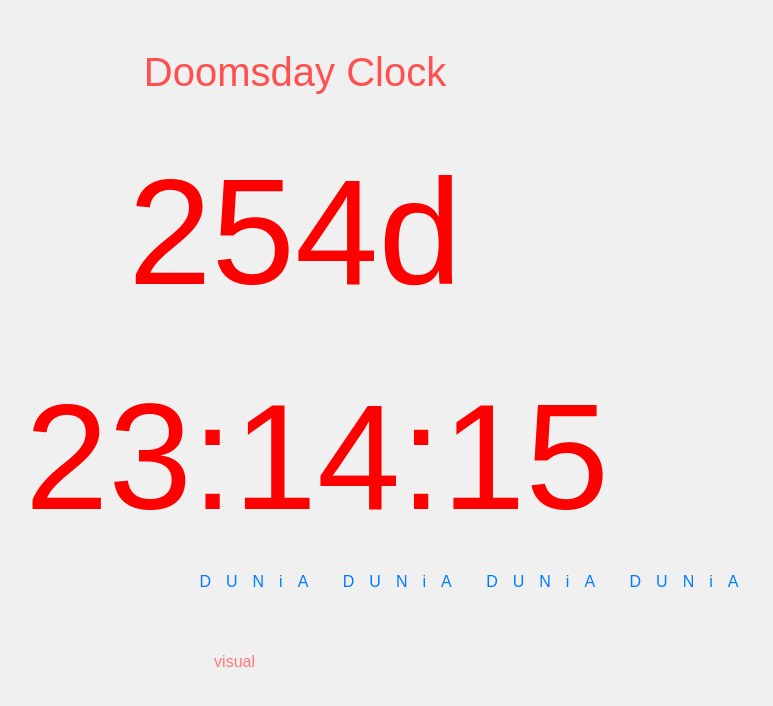
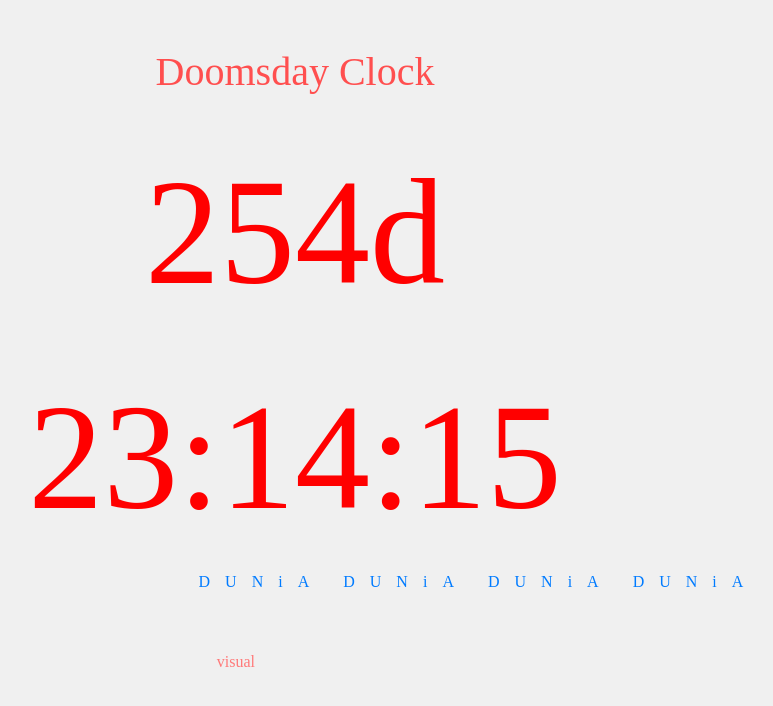
Before and after one commit to sawaivana/DUNiA, a plain HTML site: page therealdeal.html in a window 1280 px wide. Shown: the whole page, without its empty margins (345-1118 px from the left). Drawn offline with nearby package versions, Linux system fonts and the light colour scheme.

Commit message:
therealdeal.html

```diff
--- a/therealdeal.html
+++ b/therealdeal.html
@@ -5,7 +5,7 @@
   <link rel="stylesheet" href="https://maxcdn.bootstrapcdn.com/bootstrap/4.5.0/css/bootstrap.min.css">
   <style>
     @font-face {
-      font-family: 'Cantique';
+      font-family: 'Times New Roman';
       src: url('C:\Desktop\sawa sawa\fonts\cantique\Cantique-Normal.otf') format('otf'),
            url('"C:\Desktop\sawa sawa\fonts\cantique\Cantique-Normal.otf"') format('otf');
       /* Add more src lines for additional font file formats if needed */
@@ -13,7 +13,7 @@
     }
 
     body {
-      font-family: 'Cantique', Arial, sans-serif;
+      font-family: 'Cantique', Times New Roman, sans-serif;
       background-color: #f0f0f0;
     }
 
```
